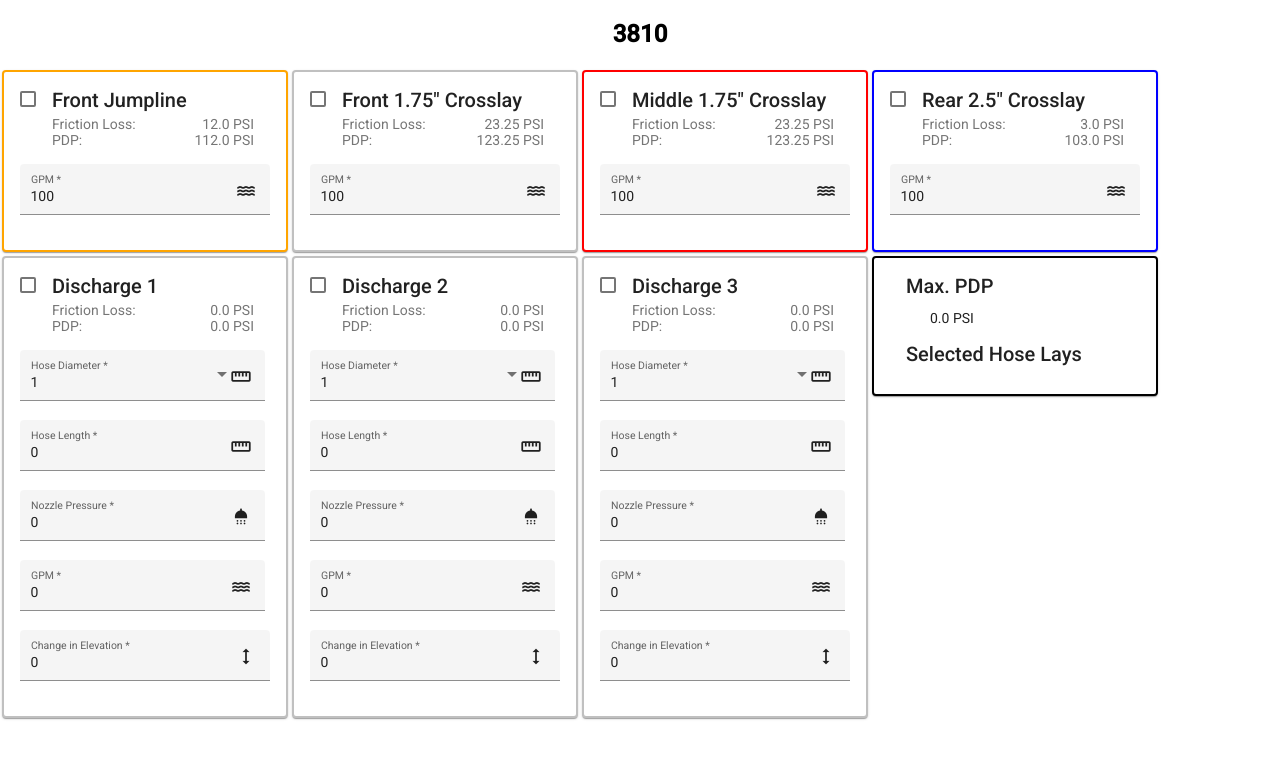
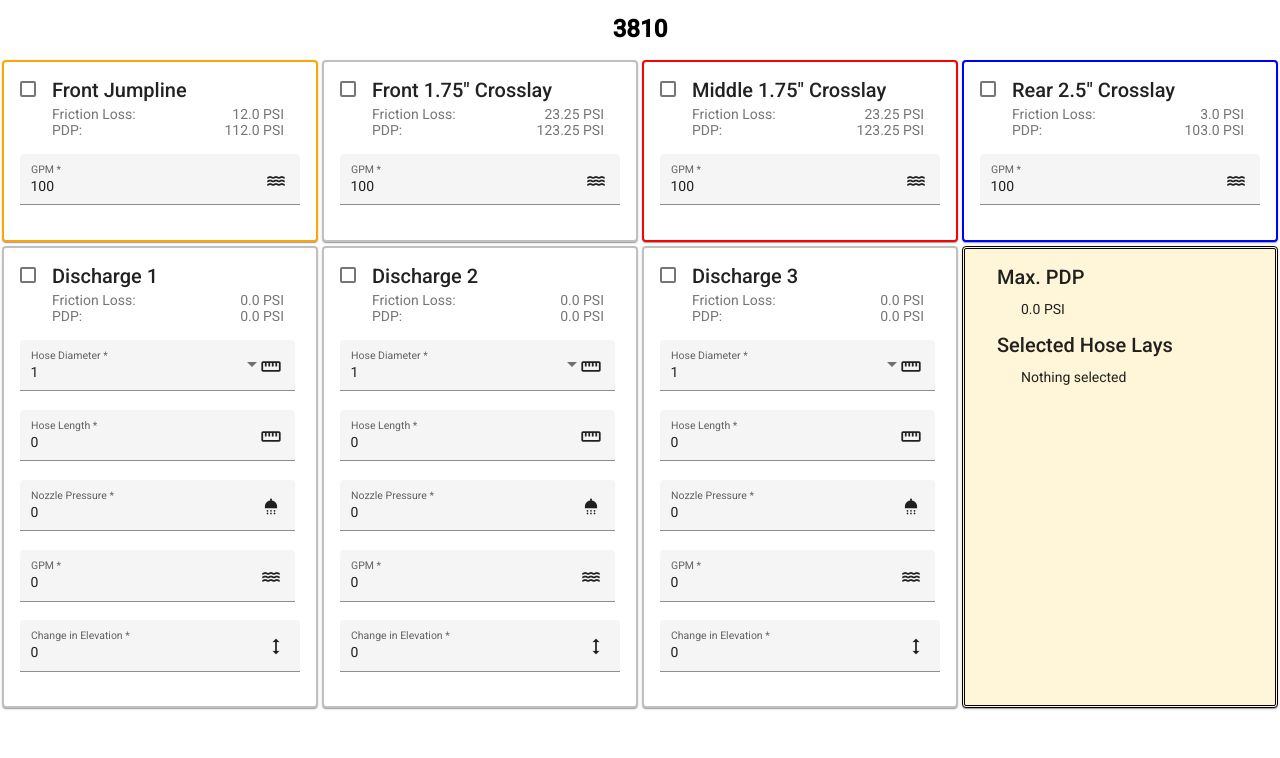
Before and after one commit to boris-yeltsin/pressure-calc, an Angular app: page / in a window 1280 px wide. Shown: the top 758 px of the page. Built offline with nearby package versions, Linux system fonts and the light colour scheme.

Commit message:
styling changes

```diff
--- a/src/app/discharge-pressure-calculator/calculator-output/calculator-output.component.html
+++ b/src/app/discharge-pressure-calculator/calculator-output/calculator-output.component.html
@@ -1,3 +1,4 @@
+<div fxFill>
 <mat-card>
     <mat-card-header>
         <mat-card-title>Max. PDP</mat-card-title>
@@ -12,9 +13,11 @@
     </mat-card-header>
     <mat-card-content>
         <ul>
+            <li *ngIf="selectedHoseLays.length == 0" style="list-style-type: none">Nothing selected</li>
             <li *ngFor="let hoseLay of selectedHoseLays">
                 {{hoseLay.name}}
             </li>
         </ul>
     </mat-card-content>
 </mat-card>
+</div>
--- a/src/app/discharge-pressure-calculator/calculator-output/calculator-output.component.scss
+++ b/src/app/discharge-pressure-calculator/calculator-output/calculator-output.component.scss
@@ -1,7 +1,8 @@
 mat-card {
-  width: 250px;
-  border: 2px solid black;
+  border: 3px double black;
   margin: 2px;
+  min-height: calc(100% - 42px);
+  background-color: #fff5d9
 }
 
 .discharge-pressure {
--- a/src/app/discharge-pressure-calculator/custom-hose-lay-input/custom-hose-lay-input.component.scss
+++ b/src/app/discharge-pressure-calculator/custom-hose-lay-input/custom-hose-lay-input.component.scss
@@ -1,7 +1,7 @@
 mat-card {
-  width: 250px;
   border: 2px solid silver;
   margin: 2px;
+  min-width: 250px;
 }
 
 mat-card-header {
--- a/src/app/discharge-pressure-calculator/discharge-pressure-calculator.component.html
+++ b/src/app/discharge-pressure-calculator/discharge-pressure-calculator.component.html
@@ -1,15 +1,15 @@
 <h2>3810</h2>
 <div [formGroup]="form">
   <div fxLayout="row wrap" fxLayoutAlign="start start" formArrayName="customHoseLays">
-    <app-standard-hose-lay-input *ngFor="let hoseLay of form.controls.standardHoseLays.value; let i=index"
+    <app-standard-hose-lay-input fxFlex *ngFor="let hoseLay of form.controls.standardHoseLays.value; let i=index"
                                [formControl]="form.controls.standardHoseLays.at(i)">
     </app-standard-hose-lay-input>
   </div>
-  <div fxLayout="row wrap" fxLayoutAlign="start start" formArrayName="customHoseLays">
-    <app-custom-hose-lay-input *ngFor="let hoseLay of form.controls.customHoseLays.value; let i=index"
+  <div fxLayout="row wrap" fxLayoutAlign="stretch stretch" formArrayName="customHoseLays">
+    <app-custom-hose-lay-input fxFlex *ngFor="let hoseLay of form.controls.customHoseLays.value; let i=index"
                                [formControl]="form.controls.customHoseLays.at(i)">
     </app-custom-hose-lay-input>
-    <app-calculator-output [selectedHoseLays]="(selectedHoseLays$ | async)!">
+    <app-calculator-output fxFlex [selectedHoseLays]="(selectedHoseLays$ | async)!">
       <div>PDP: 0 PSI</div>
       <div>Friction Loss: 0 PSI</div>
     </app-calculator-output>
--- a/src/app/discharge-pressure-calculator/discharge-pressure-calculator.component.scss
+++ b/src/app/discharge-pressure-calculator/discharge-pressure-calculator.component.scss
@@ -1,3 +1,5 @@
 h2 {
+  margin: 0;
+  padding: 15px;
   text-align: center;
 }
--- a/src/app/discharge-pressure-calculator/standard-hose-lay-input/standard-hose-lay-input.component.scss
+++ b/src/app/discharge-pressure-calculator/standard-hose-lay-input/standard-hose-lay-input.component.scss
@@ -1,7 +1,7 @@
 mat-card {
-  width: 250px;
   border: 2px solid;
   margin: 2px;
+  min-width: 250px;
 }
 
 mat-card-header {
```
Also changed, not shown: 4 other files (tests, documents, lock files or other folders).
